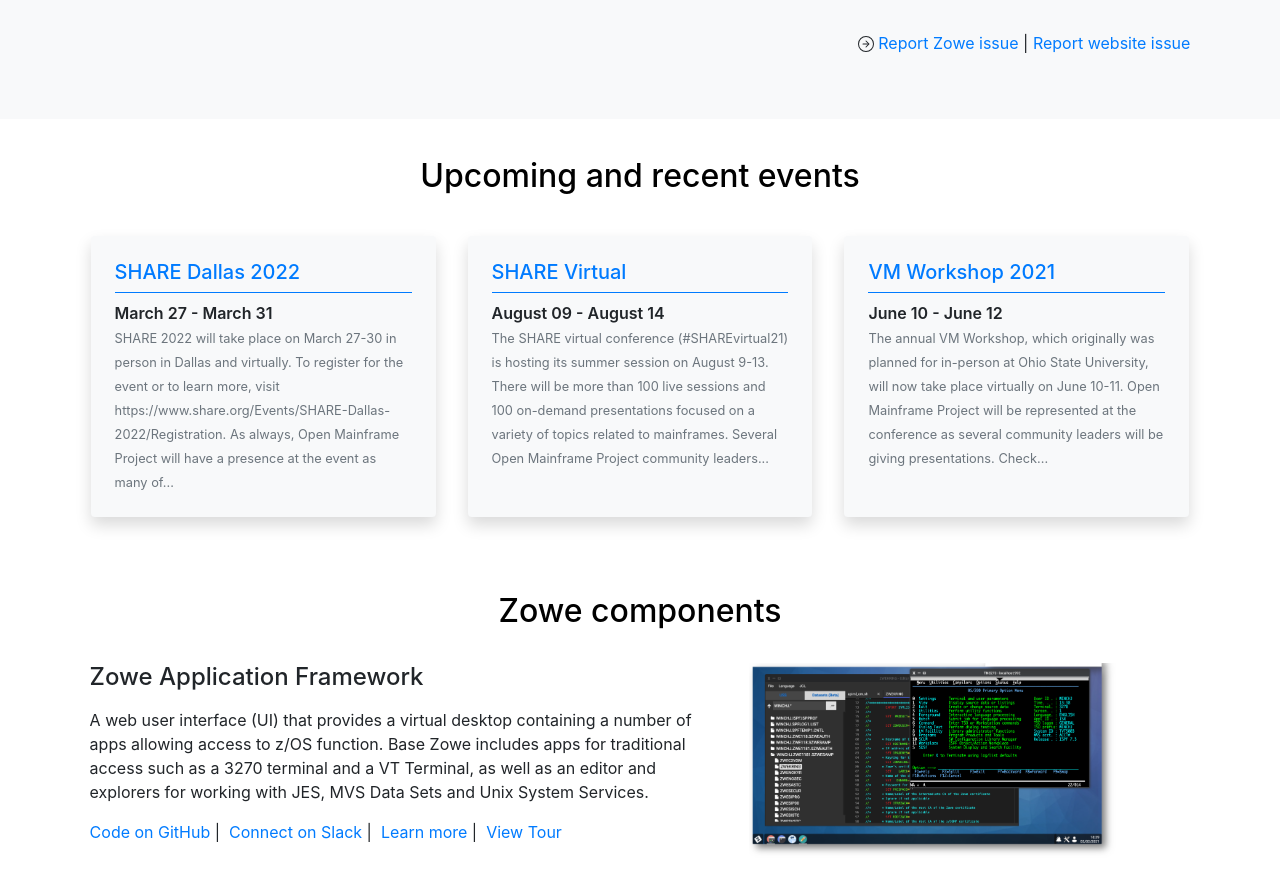
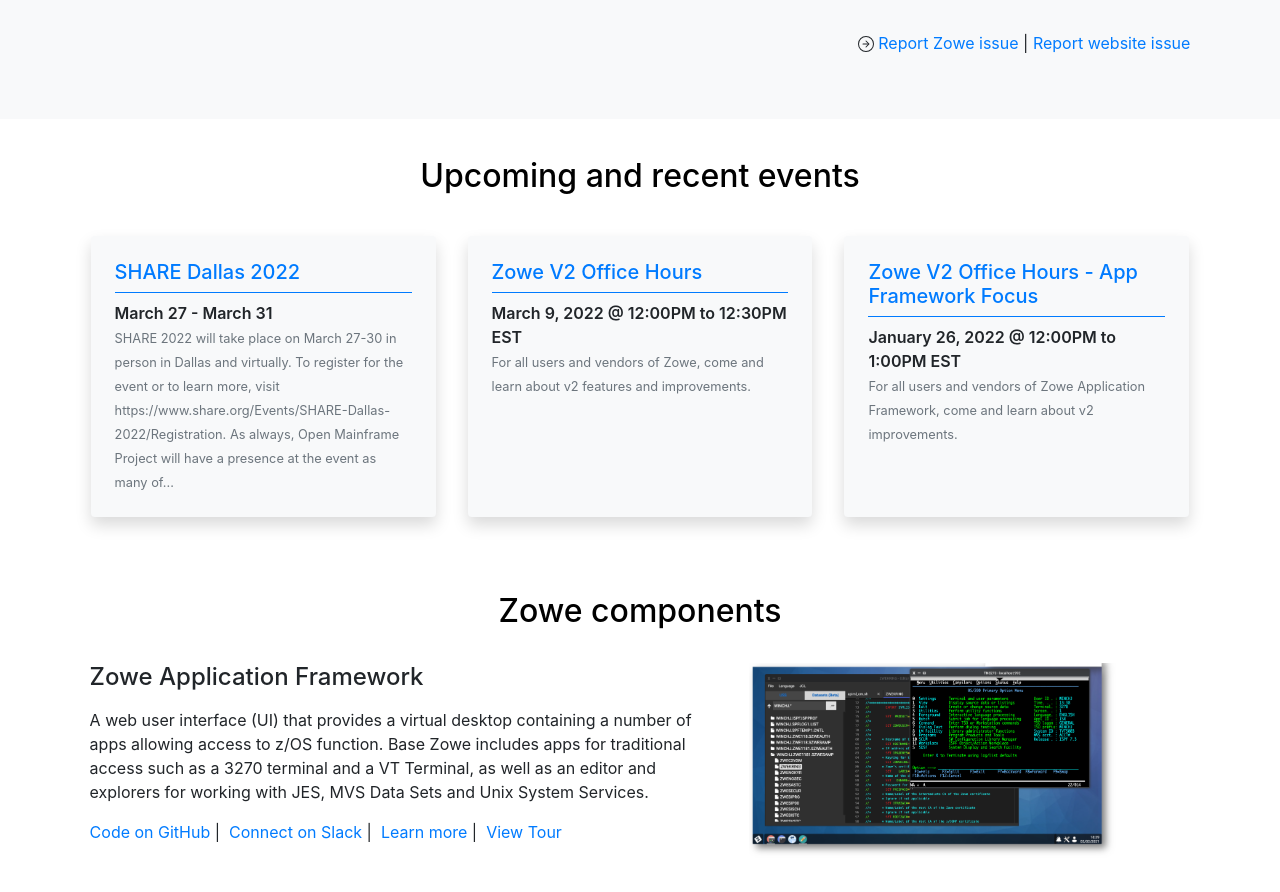
Before and after one commit to zowe/zowe.github.io, a Jekyll site: the page built from index.md, in a window 1280 px wide and 900 px high, scrolled down 1421 px. Shown: the top 892 px of the window. Built offline with Jekyll 4.4.1, drawn with Linux system fonts in a browser that asks for light colours; our own code applies the rules of GitHub Pages for plain Markdown files; some of the changed lines change nothing that is shown.

Commit message:
Update upcoming_events.yml
Signed-off-by: nannanli <nannanli@cn.ibm.com>

```diff
--- a/_data/upcoming_events.yml
+++ b/_data/upcoming_events.yml
@@ -4,6 +4,57 @@
     To register for the event or to learn more, visit https://www.share.org/Events/SHARE-Dallas-2022/Registration.
     As always, Open Mainframe Project will have a presence at the event as many of...
   url: https://www.openmainframeproject.org/event/share-dallas-2022
+- event: Zowe V2 Office Hours
+  schedule: March 9, 2022 @ 12:00PM to 12:30PM EST
+  description: For all users and vendors of Zowe, come and
+    learn about v2 features and improvements.
+  url: https://zoom.us/j/94312528890
+- event: Zowe V2 Office Hours - App Framework Focus
+  schedule: January 26, 2022 @ 12:00PM to 1:00PM EST
+  description: For all users and vendors of Zowe Application Framework, come and
+    learn about v2 improvements.
+  url: https://zoom.us/j/94312528890
+- event: Zowe V2 Office Hours - Zowe Explorer Focus
+  schedule: January 19, 2022 @ 12:00PM to 1:00PM EST
+  description: For all users and vendors of Zowe Explorer users, come to learn about
+    what is new in v2.
+  url: https://zoom.us/j/94312528890
+- event: Zowe V2 Office Hours - API Mediation Layer Focus
+  schedule: January 12, 2022 @ 12PM to 1:00PM EST
+  description: For vendors who have extended Zowe v1 API Mediation Layer, come learn
+    about v2 changes. For users who have installed Zowe v1 API Mediation Layer, join
+    this call to hear about v2 improvements.
+  url: https://zoom.us/j/94312528890
+- event: Zowe 1.26 Live System Demo
+  schedule: January 5, 2022 @ 9:00AM to 10:30AM EST
+  description: Open Mainframe Project is excited to announce that Zowe version 1.26 release
+    is now available! On January 5 at 9:00-10:30 am EST, Zowe squads will share the new
+    features in the release. Attend this virtual demo to see how the new features work,
+    and ask any questions you have.
+  url: https://lists.openmainframeproject.org/g/zowe-dev/viewevent?eventid=1354041&calstart=2022-01-05
+- event: OSS Japan Summit. What Does the Future of Mainframe Development Look Like?
+  schedule: December 15 @ 15:30 PM - 16:20 PM
+  description: "Meet the women of the Zowe Explorer Squad. In this session,\
+  \ the panelists will share valuable insights on navigating the challenges of\
+  \ modernizing the mainframe developer experience. The session will cover topics\
+  \ such as collaborating in the Zowe Explorer project, building a positive culture\
+  \ across different companies, managing open source commitments with internal\
+  \ priorities, overcoming time zone barriers, embracing the team diversity, and\
+  \ feeling confident in making decisions about the future of the project"
+  url: https://ossalsjp21.sched.com/event/pehL/women-explorers-what-does-the-future-of-mainframe-development-look-like-richelle-anne-craw-katelyn-nienaber-jessielaine-punongbayan-broadcom-lauren-li-billie-jean-simmons-ibm?es_id=6b31acc751
+- event: v2 LTS Update for Extenders - kickoff
+  schedule: December 8th @ 12:00 PM - 1:00 PM EST
+  description: "Kickoff for first of of six sessions dedicated to Zowe v2 readiness.\
+    \ For vendors who have extended Zowe v1, come learn about v2 conformance changes.\
+    \ For users who have installed Zowe v1 and want to hear about v2 improvements.\
+    \ This call is community wide. Future v2 updates will be squad specific."
+  url: https://zoom.us/j/94312528890
+- event: Zowe Quarterly Update (October 2021 Webinar)
+  schedule: October 20 @ 08:30 AM - 09:30 AM
+  description: "Whether you are a Zowe User, Contributor, Extender or simply interested\
+    \ in what\u2019s happening with Zowe \u2013 we invite you to the next Quarterly\
+    \ Update Webinar on Wednesday, October 20 at 8:30 am PT /11:30 am ET (US and Canada)...."
+  url: https://www.openmainframeproject.org/event/zowe-quarterly-update-october-2021-webinar
 - event: SHARE Virtual
   schedule: August 09 - August 14
   description: The SHARE virtual conference (#SHAREvirtual21) is hosting its summer
```
